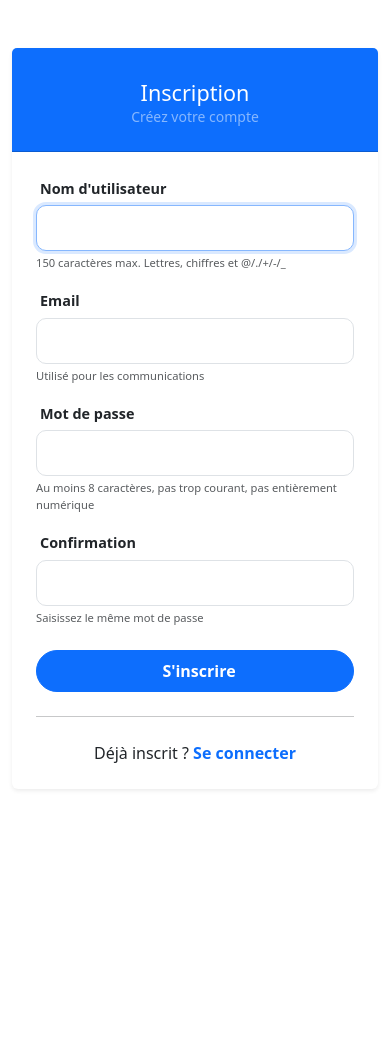
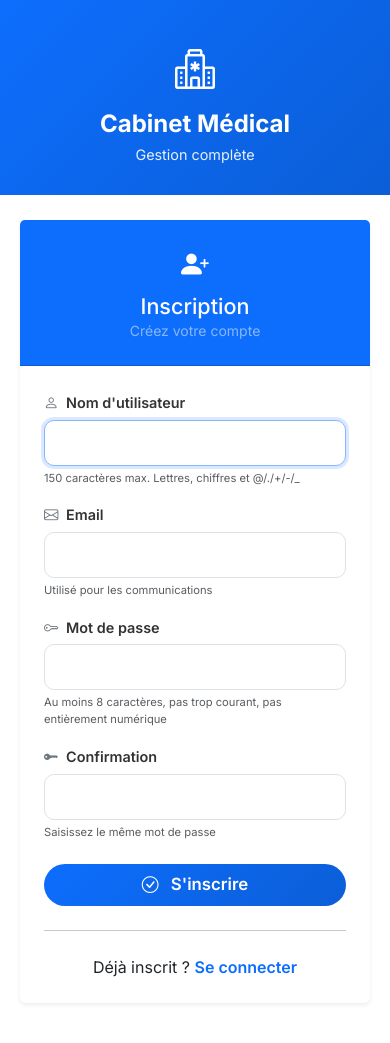
Before and after one commit to DevAnjaratiana/Cabinet_medical, a Django app: page / in a window 390 px wide. Before the commit the page ends 790 px from the top, so only its background shows below. Run offline with Django 5.2, Linux system fonts and the light colour scheme.

Commit message:
Responsive: auth plein ecran, tableaux responsive, sidebar Administration remonte

```diff
--- a/templates/auth_base.html
+++ b/templates/auth_base.html
@@ -1,13 +1,144 @@
+{% load static %}
 <!DOCTYPE html>
 <html lang="fr">
 <head>
     <meta charset="UTF-8">
-    <title>Cabinet Médical - Authentification</title>
+    <meta name="viewport" content="width=device-width, initial-scale=1.0">
+    <title>{% block title %}Cabinet Médical{% endblock %}</title>
+
     <link href="https://cdn.jsdelivr.net/npm/bootstrap@5.3.0/dist/css/bootstrap.min.css" rel="stylesheet">
+    <link rel="stylesheet" href="https://cdn.jsdelivr.net/npm/bootstrap-icons@1.11.0/font/bootstrap-icons.css">
+    <link href="https://fonts.googleapis.com/css2?family=Inter:wght@300;400;500;600;700&display=swap" rel="stylesheet">
+
+    <style>
+        * { font-family: 'Inter', sans-serif; }
+        html, body { height: 100%; margin: 0; padding: 0; }
+
+        body {
+            background: linear-gradient(135deg, #1a2a3a 0%, #0d6efd 100%);
+            min-height: 100vh;
+            min-height: 100dvh;
+            display: flex;
+            align-items: center;      /* centré sur desktop */
+            justify-content: center;
+            padding: 20px;
+            overflow-y: auto;         /* ← permet le scroll si trop long */
+        }
+
+        .auth-card {
+            width: 450px;
+            max-width: 100%;
+            flex-shrink: 0;
+            border: none;
+            border-radius: 20px;
+            box-shadow: 0 15px 40px rgba(0,0,0,0.2);
+            background: white;
+            overflow: hidden;
+            margin: auto;             /* ← centre même si trop grand */
+        }
+
+        .auth-card .card-body { padding: 40px 30px; }
+
+        .auth-header {
+            background: linear-gradient(135deg, #0d6efd, #0b5ed7);
+            color: white;
+            text-align: center;
+            padding: 30px 20px;
+        }
+        .auth-header i { font-size: 2.5rem; }
+        .auth-header h2 { font-size: 1.5rem; font-weight: 700; margin: 10px 0 5px 0; }
+        .auth-header p { margin: 0; opacity: 0.9; font-size: 0.9rem; }
+
+        .form-label { font-weight: 500; color: #333; font-size: 0.9rem; }
+        .form-control {
+            border-radius: 10px;
+            padding: 12px 15px;
+            border: 1px solid #dee2e6;
+            font-size: 0.95rem;
+        }
+        .form-control:focus {
+            border-color: #0d6efd;
+            box-shadow: 0 0 0 0.2rem rgba(13,110,253,0.15);
+        }
+        .btn-primary {
+            background: linear-gradient(135deg, #0d6efd, #0b5ed7);
+            border: none;
+            border-radius: 10px;
+            padding: 12px;
+            font-weight: 600;
+            font-size: 1rem;
+            width: 100%;
+        }
+        .btn-primary:hover {
+            transform: translateY(-1px);
+            box-shadow: 0 4px 12px rgba(13,110,253,0.3);
+        }
+        .auth-footer {
+            text-align: center;
+            margin-top: 20px;
+            font-size: 0.9rem;
+            color: #6c757d;
+        }
+        .auth-footer a { color: #0d6efd; text-decoration: none; font-weight: 500; }
+
+        /* ===== MOBILE : plein écran, scrollable ===== */
+        @media (max-width: 767px) {
+            body {
+                padding: 0;
+                align-items: flex-start;   /* ← NE PAS centrer verticalement */
+                background: white;
+                display: block;            /* ← plus de flex sur mobile */
+                min-height: auto;
+                overflow-y: auto;
+            }
+
+            .auth-card {
+                width: 100%;
+                max-width: 100%;
+                min-height: 100vh;
+                min-height: 100dvh;
+                border-radius: 0;
+                box-shadow: none;
+                margin: 0;
+                display: flex;
+                flex-direction: column;
+            }
+
+            .auth-card .card-body {
+                padding: 25px 20px 40px 20px;
+                flex: 1;
+                /* PAS de justify-content: center ici → le contenu défile naturellement */
+            }
+
+            .auth-header {
+                padding: 40px 20px 30px 20px;
+            }
+
+            .form-control {
+                padding: 14px 15px;
+                font-size: 1rem;
+            }
+            .btn-primary {
+                padding: 14px;
+                font-size: 1.05rem;
+            }
+        }
+    </style>
 </head>
 <body>
-    <div class="container mt-5">
-        {% block content %}{% endblock %}
+
+    <div class="card auth-card">
+        <div class="auth-header">
+            <i class="bi bi-hospital"></i>
+            <h2>{% block header_title %}Cabinet Médical{% endblock %}</h2>
+            <p>{% block subtitle %}Gestion complète{% endblock %}</p>
+        </div>
+
+        <div class="card-body">
+            {% block content %}{% endblock %}
+        </div>
     </div>
+
+    <script src="https://cdn.jsdelivr.net/npm/bootstrap@5.3.0/dist/js/bootstrap.bundle.min.js"></script>
 </body>
 </html>
```
Also changed, not shown: consultations/templates/consultations/consultation_list.html (+12 -7 lines), templates/base.html (+71 -121 lines).
